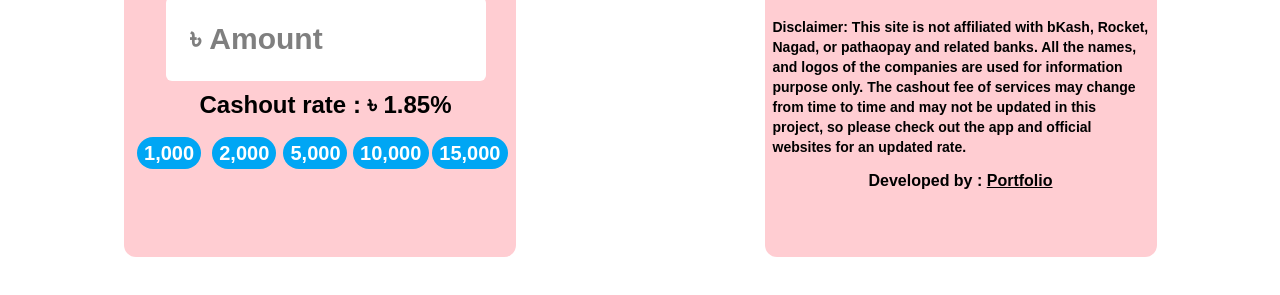
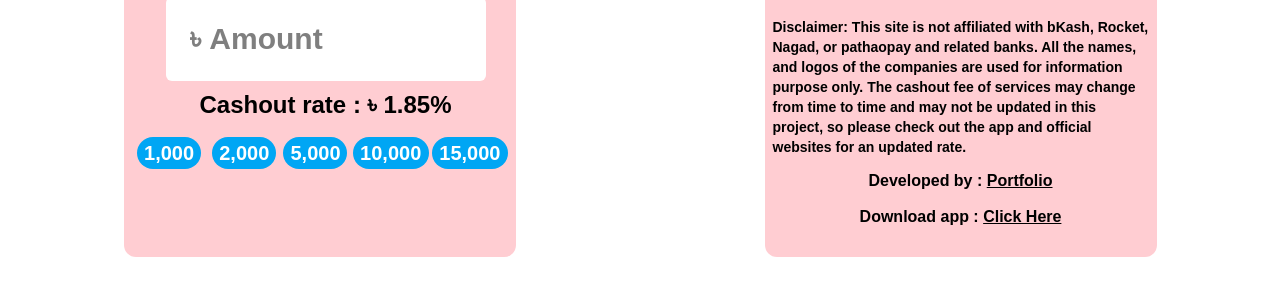
Before and after one commit to masud1680/Cashout-Charge-Calculator, a plain HTML site: page index.html in a window 1280 px wide. Shown: the part 303-598 px from the top of the page. Drawn offline with nearby package versions, Linux system fonts and the light colour scheme.

Commit message:
Update index.html

```diff
--- a/index.html
+++ b/index.html
@@ -141,7 +141,12 @@
           </p>
           <div class="grid place-content-center mt-3 ">
             <h3> Developed by :
-            <a class="underline" href="https://portfolio-masud.vercel.app/">Portfolio</a>
+            <a class="underline" target="black" href="https://portfolio-masud.vercel.app/">Portfolio</a>
+            </h3>
+          </div>
+          <div class="grid place-content-center mt-3 ">
+            <h3> Download app :
+              <a class="underline" target="black" href="https://github.com/masud1680/Cashout-Charge-Calculator/releases/tag/v1.0.0">Click Here</a>
             </h3>
           </div>
         </footer>
```
